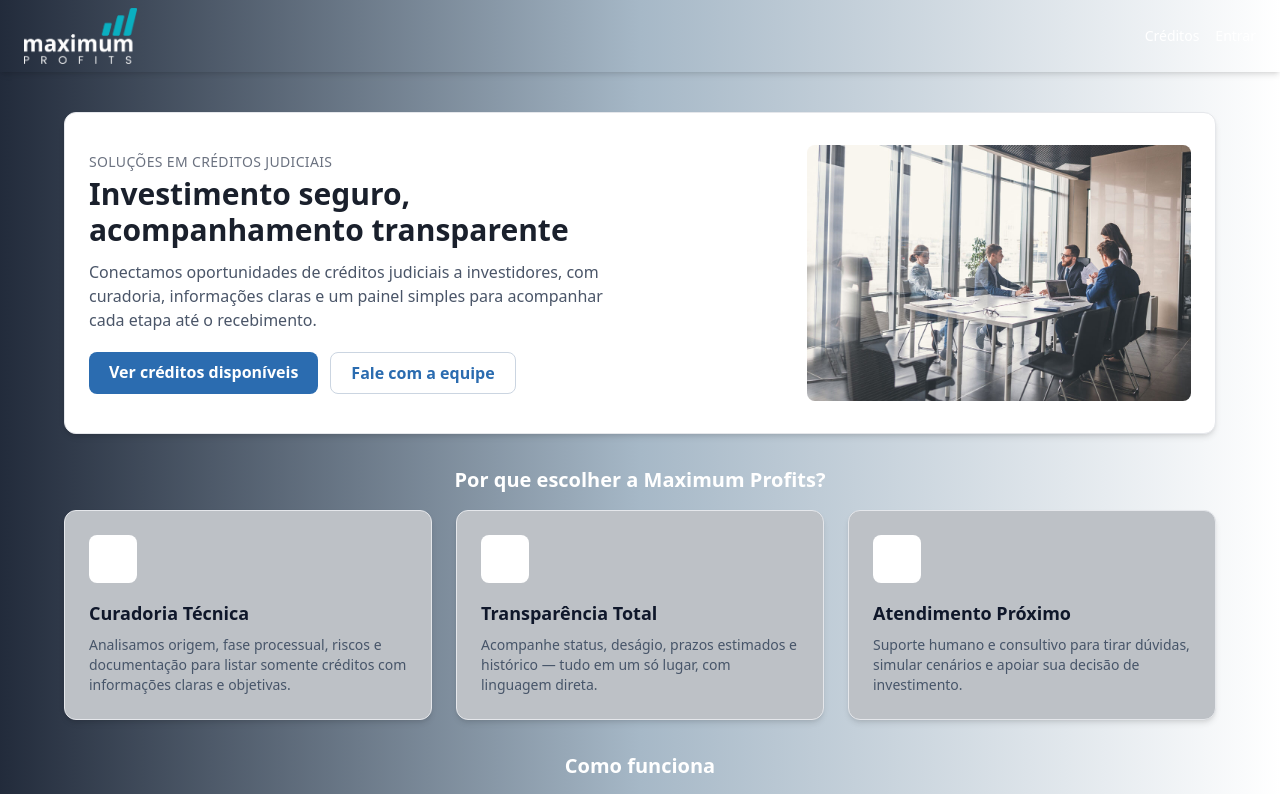
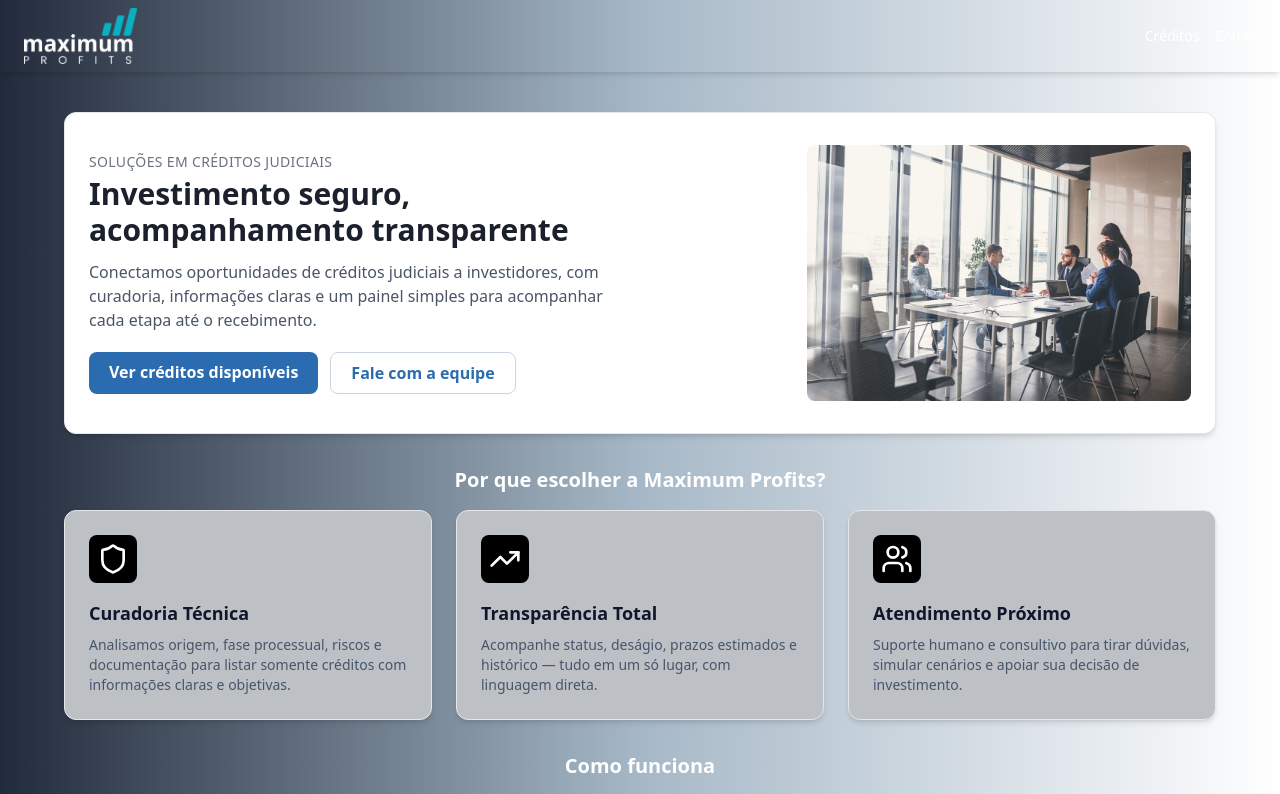
Before and after one commit to skcbroo/front_maximum, a React (Vite) app: page / in a window 1280 px wide. Shown: the top 794 px of the page. Built offline with nearby package versions, Linux system fonts and the light colour scheme.

Commit message:
Update Home.jsx

```diff
--- a/src/pages/Home.jsx
+++ b/src/pages/Home.jsx
@@ -258,7 +258,7 @@ export default function Home() {
 function CardHome({ titulo, texto, icon }) {
   return (
     <div className="bg-[#BDC1C6] border rounded-xl px-6 py-6 shadow-md hover:shadow-lg transition">
-      <div className="w-12 h-12 bg-white rounded-lg flex items-center justify-center mb-4">
+      <div className="w-12 h-12 bg-black rounded-lg flex items-center justify-center mb-4">
         {icon}
       </div>
       <h4 className="text-lg font-bold text-[#0F172A] mb-2">{titulo}</h4>
```
